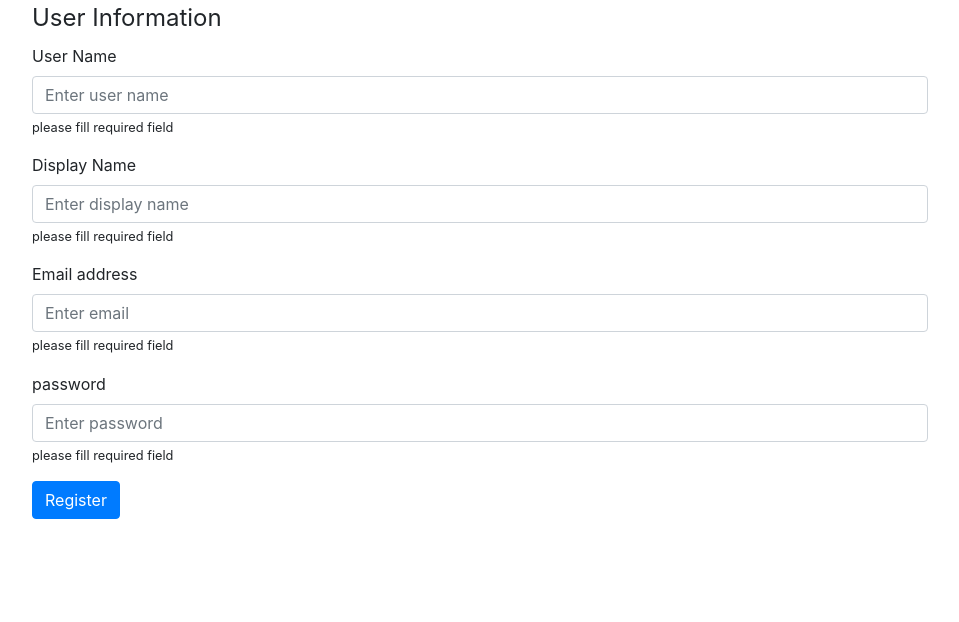
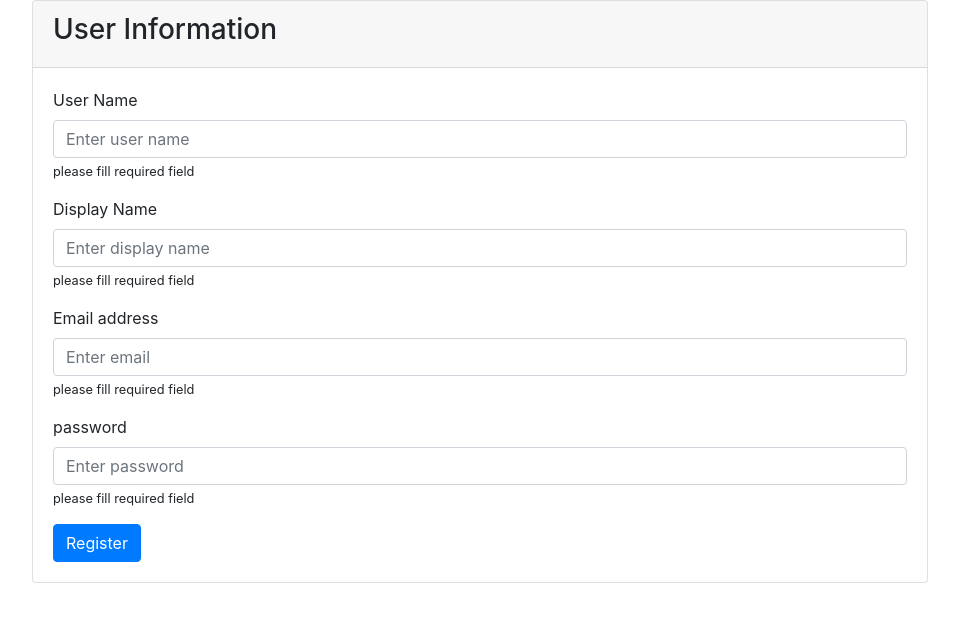
Before and after one commit to ashwagzabani/Mini-Twitter, a React (Create React App) app in the folder mini-twitter/: page /register in a window 1280 px wide. Shown: the top 622 px of the page, without its empty margins (160-1119 px from the left). Built offline with nearby package versions, Linux system fonts and the light colour scheme.

Commit message:
modify sign up style component

```diff
--- a/mini-twitter/src/components/Register-form.js
+++ b/mini-twitter/src/components/Register-form.js
@@ -2,7 +2,8 @@ import React, { Component } from 'react';
 import {
     Form,
     Alert,
-    Button
+    Button,
+    Card
 } from 'react-bootstrap'
 
 import {
@@ -201,10 +202,11 @@ class RegisterForm extends Component {
 
     render() {
         return (
-            <div className="RegisterForm" >
+            <Card className="RegisterForm" >
                 <form>
                     <fieldset>
-                        <legend>User Information</legend>
+                        <Card.Header><h3>User Information</h3></Card.Header>
+                        <Card.Body>
                             {this.state.alert ? this.alertMessage() : ''}
                             <Form.Group>
                                 <Form.Label>User Name</Form.Label>
@@ -236,10 +238,10 @@ class RegisterForm extends Component {
 
                             </Form.Group>
                             <Button className="primary" type="submit" onClick={this.register}>Register</Button>
+                        </Card.Body>
                     </fieldset>
                 </form>
-
-            </div>
+            </Card>
         );
     }
 }
```
Also changed, not shown: 1 other file (tests, documents, lock files or other folders). Lines whose indentation alone changed are shown as unchanged.
